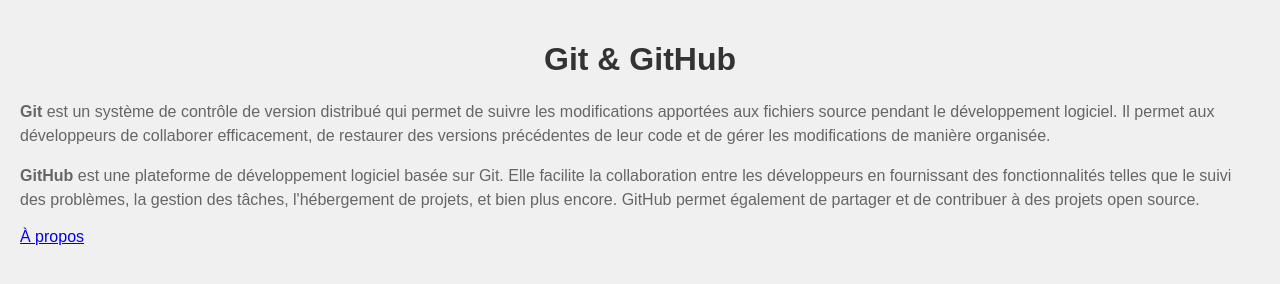
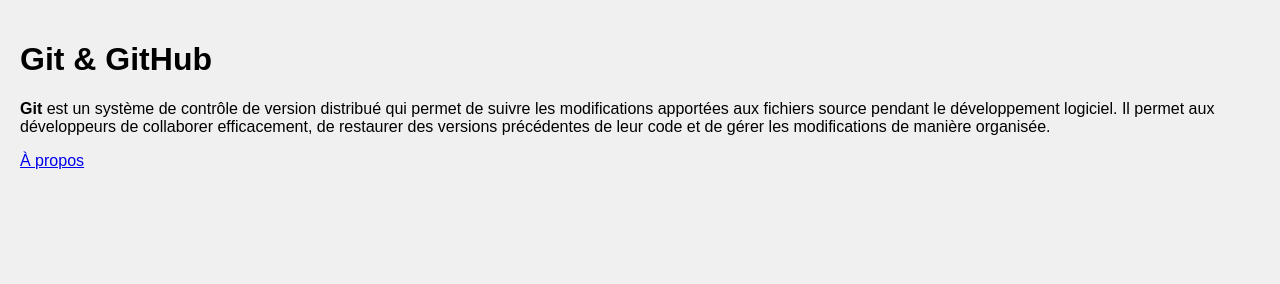
Before and after one commit to MariemRaddaoui/TP_Devops, a plain HTML site: page index.html in a window 1280 px wide. Drawn offline with Linux system fonts and the light colour scheme.

Commit message:
Third commit

```diff
--- a/index.html
+++ b/index.html
@@ -3,13 +3,13 @@
 <head>
     <meta charset="UTF-8">
     <meta name="viewport" content="width=device-width, initial-scale=1.0">
-    <title>Git & GitHub</title>
+    <title>Git</title>
     <link rel="stylesheet" href="styles.css">
 </head>
 <body>
     <h1>Git & GitHub</h1>
     <p><strong>Git</strong> est un système de contrôle de version distribué qui permet de suivre les modifications apportées aux fichiers source pendant le développement logiciel. Il permet aux développeurs de collaborer efficacement, de restaurer des versions précédentes de leur code et de gérer les modifications de manière organisée.</p>
-    <p><strong>GitHub</strong> est une plateforme de développement logiciel basée sur Git. Elle facilite la collaboration entre les développeurs en fournissant des fonctionnalités telles que le suivi des problèmes, la gestion des tâches, l'hébergement de projets, et bien plus encore. GitHub permet également de partager et de contribuer à des projets open source.</p>
+
     <a href="about.html" class="btn">À propos</a>
 </body>
 </html>
--- a/styles.css
+++ b/styles.css
@@ -4,17 +4,6 @@
     background-color: #f0f0f0;
     margin: 0;
     padding: 20px;
-}
-
-h1 {
-    color: #333;
-    text-align: center;
-}
-
-p {
-    color: #666;
-    font-size: 16px;
-    line-height: 1.5;
 }
 
 /* Ajout de styles pour la nouvelle section */
```
Also changed, not shown: about.html (+0 -1 lines), test.html (added).
